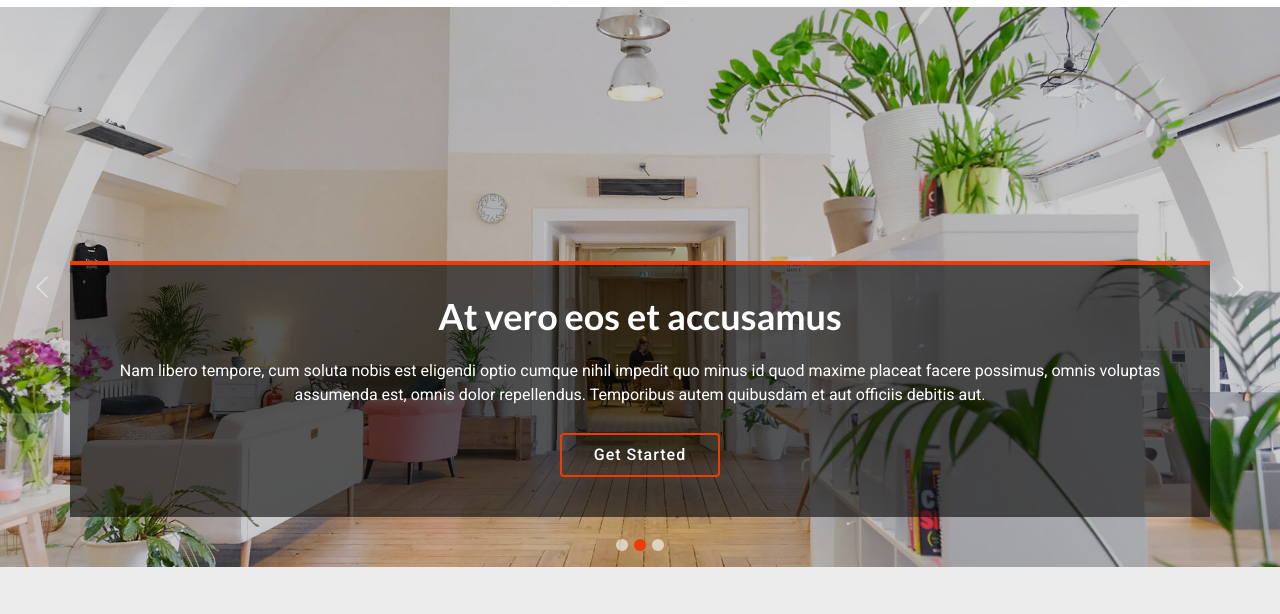
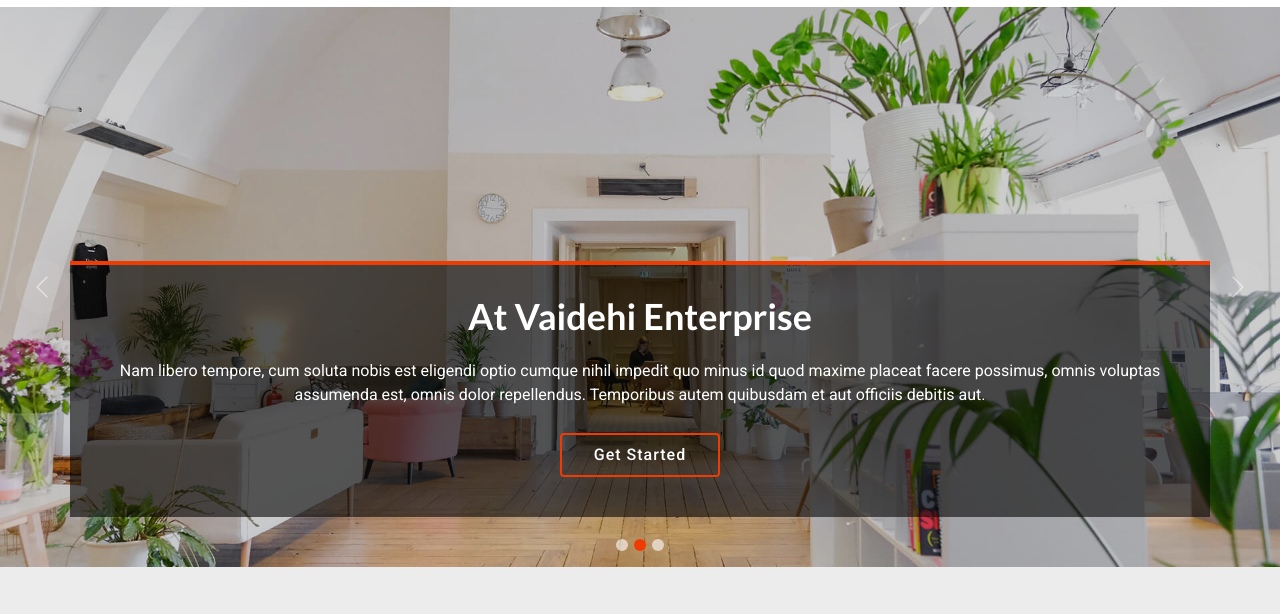
Before and after one commit to meet2712/vaidehi_enterprise_web, a plain HTML site: page index.html in a window 1280 px wide. Shown: the part 109-723 px from the top of the page. Drawn offline with Linux system fonts and the light colour scheme.

Commit message:
Update index.html

```diff
--- a/index.html
+++ b/index.html
@@ -111,7 +111,7 @@
         <div class="carousel-item active">
           <img src="assets/img/hero-carousel/hero-carousel-1.jpg" alt="">
           <div class="container">
-            <h2>We are professional</h2>
+            <h2>At Vaidehi Enterprise </h2>
             <p>Lorem ipsum dolor sit amet, consectetur adipiscing elit, sed do eiusmod tempor incididunt ut labore et dolore magna aliqua. Ut enim ad minim veniam, quis nostrud exercitation ullamco laboris nisi ut aliquip ex ea commodo consequat.</p>
             <a href="#featured-services" class="btn-get-started">Get Started</a>
           </div>
@@ -120,7 +120,7 @@
         <div class="carousel-item">
           <img src="assets/img/hero-carousel/hero-carousel-2.jpg" alt="">
           <div class="container">
-            <h2>At vero eos et accusamus</h2>
+            <h2>At Vaidehi Enterprise </h2>
             <p>Nam libero tempore, cum soluta nobis est eligendi optio cumque nihil impedit quo minus id quod maxime placeat facere possimus, omnis voluptas assumenda est, omnis dolor repellendus. Temporibus autem quibusdam et aut officiis debitis aut.</p>
             <a href="#featured-services" class="btn-get-started">Get Started</a>
           </div>
@@ -129,7 +129,7 @@
         <div class="carousel-item">
           <img src="assets/img/hero-carousel/hero-carousel-3.jpg" alt="">
           <div class="container">
-            <h2>Temporibus autem quibusdam</h2>
+            <h2>At Vaidehi Enterprise</h2>
             <p>Beatae vitae dicta sunt explicabo. Nemo enim ipsam voluptatem quia voluptas sit aspernatur aut odit aut fugit, sed quia consequuntur magni dolores eos qui ratione voluptatem sequi nesciunt omnis iste natus error sit voluptatem accusantium.</p>
             <a href="#featured-services" class="btn-get-started">Get Started</a>
           </div>
@@ -461,7 +461,7 @@
               <p>Head Office 513, 5th Floor, Rudram Icon, Opp Lambda Research Center, Near Silver Oak college of Engineering</p>
               <p>Gota Ahmedabad, 382461</p>
               <p class="mt-3"><strong>Phone:</strong> <span>+91 884 929 0356</span></p>
-              <p><strong>Email:</strong> <span>info@example.com</span></p>
+              <p><strong>Email:</strong> <span>info@vaidehient.com</span></p>
             </div>
           </div>
 
```
